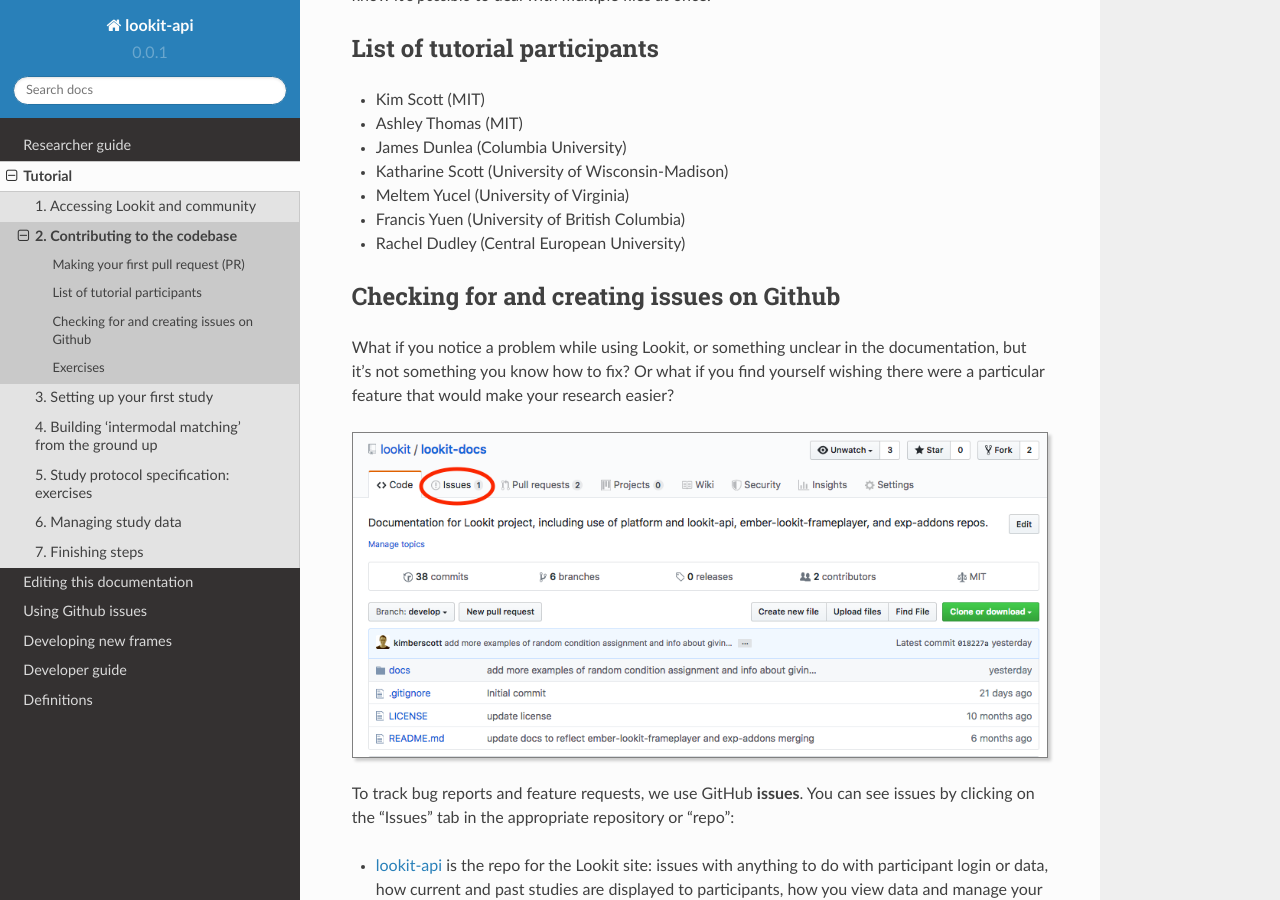
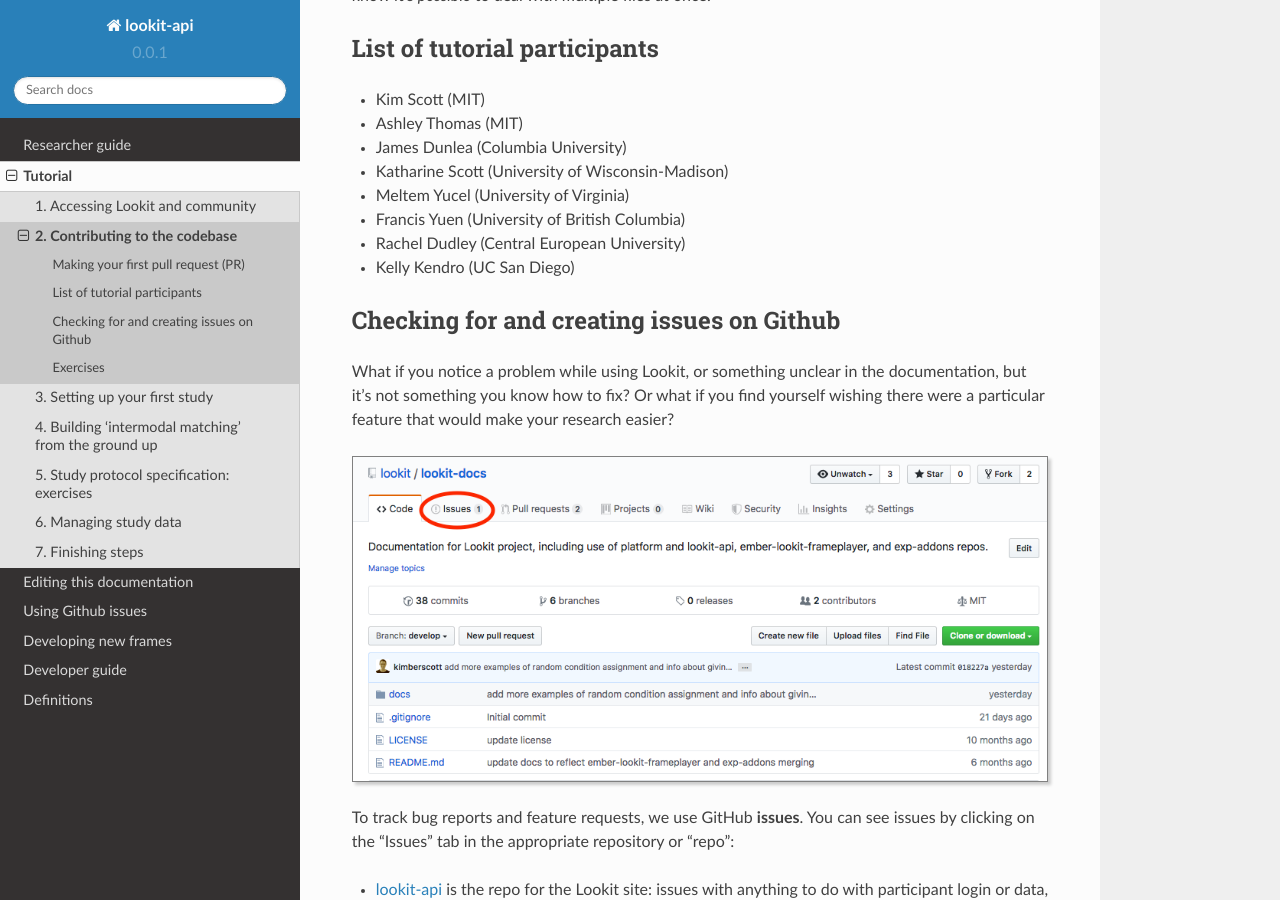
Before and after one commit to lookit/lookit-docs, a Sphinx documentation site: the page built from docs/source/tutorial-contributing.rst, in a window 1280 px wide and 900 px high, scrolled down 3661 px. Built offline with Sphinx 7.4.7 and the Read the Docs theme 2.0.0, drawn with Linux system fonts in a browser that asks for light colours.

Commit message:
Add tutorial participant to list

```diff
--- a/docs/source/tutorial-contributing.rst
+++ b/docs/source/tutorial-contributing.rst
@@ -70,6 +70,7 @@
 - Meltem Yucel (University of Virginia)
 - Francis Yuen (University of British Columbia)
 - Rachel Dudley (Central European University)
+- Kelly Kendro (UC San Diego)
 
 .. _Github issues overview:
 
```
